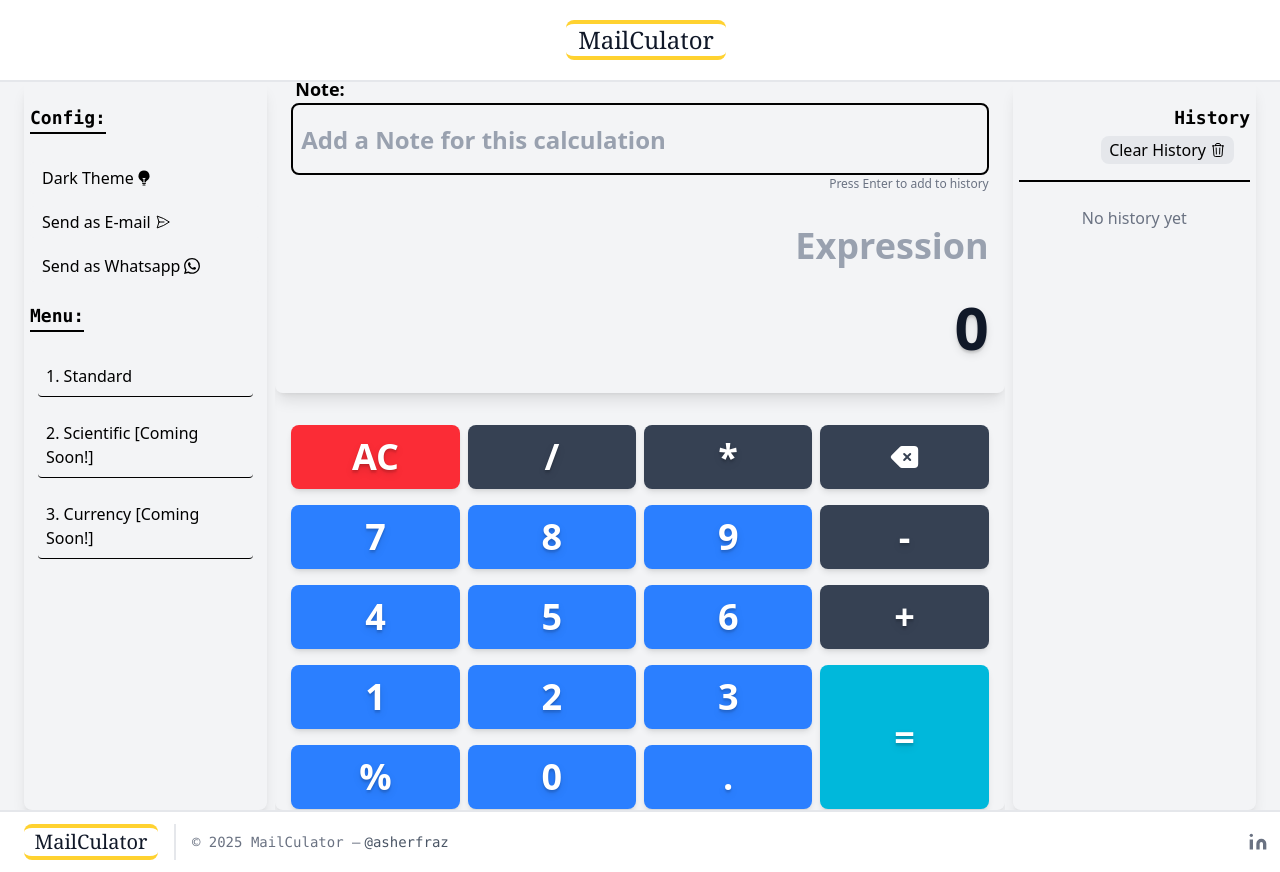
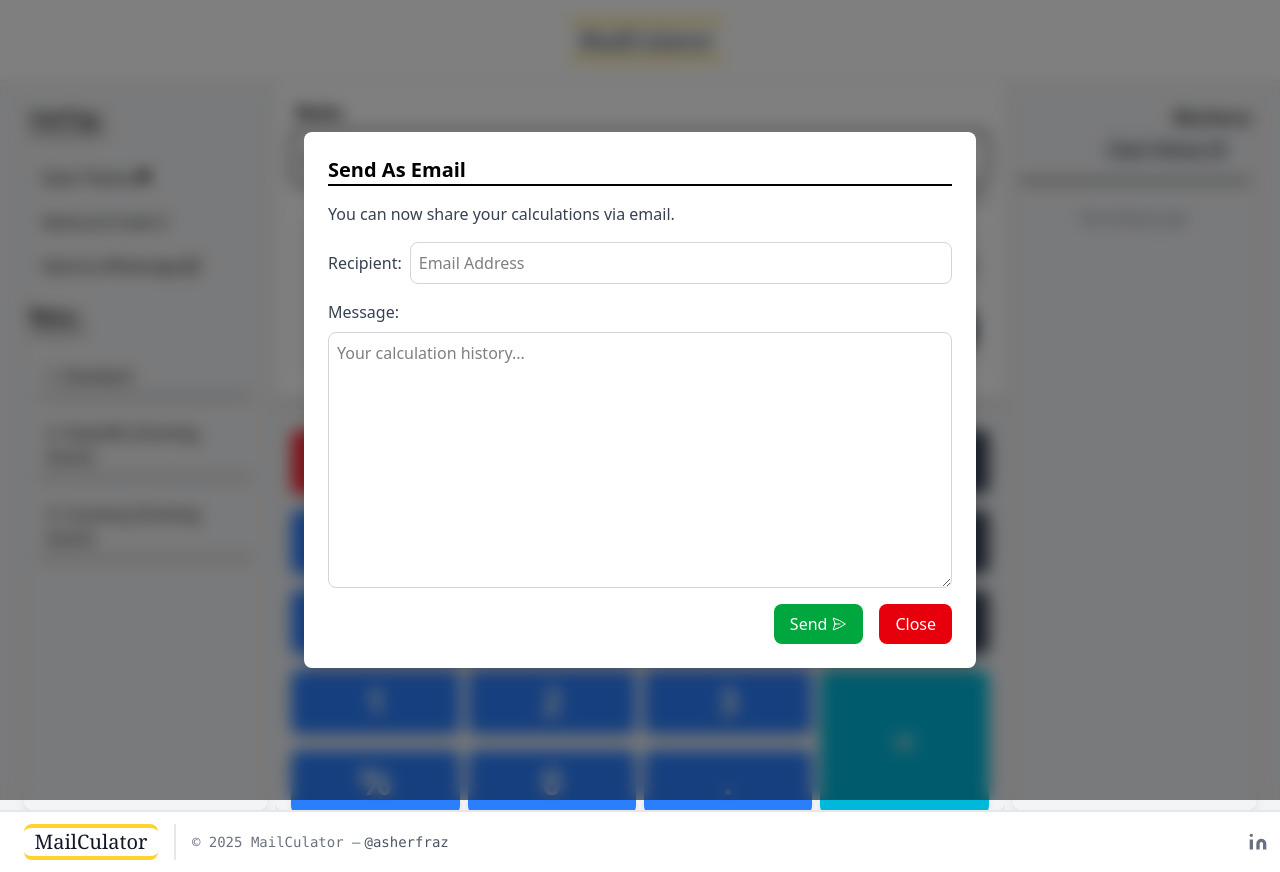
Before and after one commit to asherfraz/mailculator, a React (Vite) app: page / in a window 1280 px wide. Both pictures are taken after a click on the button "Send as E-mail". Built offline with nearby package versions, Linux system fonts and the light colour scheme.

Commit message:
ADD: HistorySender

```diff
--- a/index.html
+++ b/index.html
@@ -5,7 +5,7 @@
   <meta charset="UTF-8" />
   <meta name="viewport" content="width=device-width, initial-scale=1.0" />
   <title>Mailculator | Send your calculation on e-mail or whatsapp</title>
-  <link rel="icon" type="image/png" href="./public/mailculator-logo.png" />
+  <link rel="icon" type="image/png" href="/mailculator-logo.png" />
   <meta name="author" content="asherfraz">
   <meta name="description"
     content="Mailculator is a web application that allows you to send your calculations via email or WhatsApp. It's a simple and efficient way to share your calculations with others." />
@@ -13,13 +13,13 @@
     content="Mailculator, calculator, email, WhatsApp, share calculations, web application, online calculator, calculation sharing, productivity tool, math tool" />
   <!-- Other Seo Tags -->
   <meta property="og:url" content="https://mailculator.vercel.app/" />
-  <meta name="twitter:image" content="./public/mailculator-logo.png" />
+  <meta name="twitter:image" content="/mailculator-logo.png" />
   <meta name="twitter:title" content="Mailculator | Send your calculation on e-mail or whatsapp" />
   <meta name="twitter:card" content="summary_large_image" />
   <meta name="twitter:description"
     content="Mailculator is a web application that allows you to send your calculations via email or WhatsApp. It's a simple and efficient way to share your calculations with others." />
   <meta property="og:type" content="website" />
-  <meta property="og:image" content="./public/mailculator-logo.png" />
+  <meta property="og:image" content="/mailculator-logo.png" />
   <meta property="og:title" content="Mailculator | Send your calculation on e-mail or whatsapp" />
   <meta property="og:description"
     content="Mailculator is a web application that allows you to send your calculations via email or WhatsApp. It's a simple and efficient way to share your calculations with others." />
--- a/package.json
+++ b/package.json
@@ -16,6 +16,7 @@
   "dependencies": {
     "@reduxjs/toolkit": "^2.7.0",
     "@tailwindcss/vite": "^4.1.5",
+    "lightningcss": "^1.30.0",
     "mathjs": "^14.4.0",
     "react": "^19.0.0",
     "react-dom": "^19.0.0",
--- /dev/null
+++ b/src/Components/HistorySender.jsx
@@ -0,0 +1,145 @@
+import { useSelector } from "react-redux";
+
+export const HistorySender = ({ open, close, sendTo }) => {
+	if (!open) return null;
+
+	const calculationsHistory = useSelector(
+		(state) => state.calculations.calculation
+	);
+	const calculationsHistoryString = calculationsHistory
+		.map((item, index) => {
+			const date = new Date(item.id);
+			const formattedDate = date.toLocaleString("en-US", {
+				year: "numeric",
+				month: "long",
+				day: "2-digit",
+				hour: "2-digit",
+				minute: "2-digit",
+				hour12: true,
+			});
+			return `Index:\t${index + 1}
+Date:\t${formattedDate}
+Title:\t${item.note}
+Calculation:\t ${item.expression} = ${item.result}\n
+--------------------------------------\n`;
+		})
+		.join("\n");
+	console.log("History: ", calculationsHistory);
+	console.log("1.", calculationsHistoryString);
+	console.log("2.", calculationsHistory.length);
+
+	const requireEmail = () => {
+		return sendTo.trim() === "email" ? (
+			<div className="flex items-center space-x-2">
+				<label htmlFor="recipient" className="text-gray-700 dark:text-gray-200">
+					Recipient:
+				</label>
+				<input
+					type="text"
+					id="recipient"
+					required
+					className="border border-gray-300 dark:border-gray-600 rounded-lg p-2 w-full"
+					placeholder={sendTo === "email" ? "Email Address" : null}
+				/>
+			</div>
+		) : null;
+	};
+
+	return (
+		<>
+			<div className="fixed inset-0 bg-black/50 z-30  flex items-center justify-center  backdrop-blur-sm">
+				<div className="bg-white dark:bg-gray-800 p-6 rounded-lg shadow-lg w-2xl m-4">
+					<h2 className="text-xl font-semibold border-b-2 dark:border-blue-200 mb-4">
+						Send As{" "}
+						{sendTo === "email"
+							? "Email"
+							: sendTo === "whatsapp"
+							? "WhatsApp"
+							: null}
+					</h2>
+					<p className="text-gray-700 dark:text-gray-200 mb-4">
+						You can now share your calculations via {sendTo}.
+					</p>
+					<div className="flex flex-col space-y-4">
+						{/* {sendTo === "email" ? (
+							<div className="flex items-center space-x-2">
+								<label
+									htmlFor="recipient"
+									className="text-gray-700 dark:text-gray-200"
+								>
+									Recipient:
+								</label>
+								<input
+									type="text"
+									id="recipient"
+									className="border border-gray-300 dark:border-gray-600 rounded-lg p-2 w-full"
+									placeholder={sendTo === "email" ? "Email Address" : null}
+								/>
+							</div>
+						) : null} */}
+						{requireEmail()}
+						<div className="flex flex-col items-start justify-center space-y-2">
+							<label
+								htmlFor="message"
+								className="text-gray-700 dark:text-gray-200"
+							>
+								Message:
+							</label>
+							<textarea
+								id="message"
+								className={`border border-gray-300 dark:border-gray-600 rounded-lg p-2 w-full h-32 md:h-48
+									lg:h-64 `}
+								placeholder={`Your calculation history...`}
+								value={calculationsHistoryString}
+							></textarea>
+						</div>
+					</div>
+					<div className="mt-4 flex items-end justify-end space-x-4">
+						<button
+							className="px-4 py-2 bg-green-600 hover:bg-green-800 text-white rounded-lg flex items-center"
+							onClick={() => {
+								// Handle send action here
+								console.log("Send button clicked");
+								navigator
+									.share({
+										title: "Calculation History",
+										text: calculationsHistoryString,
+										// url: "https://calculator.com", // Replace with your URL
+									})
+									.then(() => {
+										console.log("Share successful");
+										close();
+									})
+									.catch((error) => {
+										console.error("Error sharing:", error);
+									});
+							}}
+						>
+							Send
+							<svg
+								xmlns="http://www.w3.org/2000/svg"
+								fill="none"
+								viewBox="0 0 24 24"
+								strokeWidth={1.5}
+								stroke="currentColor"
+								className="ml-1 size-4"
+							>
+								<path
+									strokeLinecap="round"
+									strokeLinejoin="round"
+									d="M6 12 3.269 3.125A59.769 59.769 0 0 1 21.485 12 59.768 59.768 0 0 1 3.27 20.875L5.999 12Zm0 0h7.5"
+								/>
+							</svg>
+						</button>
+						<button
+							className="px-4 py-2 bg-red-600 hover:bg-red-800 text-white rounded-lg"
+							onClick={close}
+						>
+							Close
+						</button>
+					</div>
+				</div>
+			</div>
+		</>
+	);
+};
--- a/src/Components/Navbar.jsx
+++ b/src/Components/Navbar.jsx
@@ -46,7 +46,7 @@ const Navbar = () => {
 							toggleHistory();
 						}}
 					>
-						History
+						{/* History */}
 						<svg
 							xmlns="http://www.w3.org/2000/svg"
 							viewBox="0 0 24 24"
--- a/src/Components/StandardCalculator.jsx
+++ b/src/Components/StandardCalculator.jsx
@@ -3,6 +3,7 @@ import "./styles/removeArrows.css";
 import { create, all } from "mathjs";
 import { useDispatch } from "react-redux";
 import { addToCalculations } from "../redux/calculationsSlice.js";
+import toast from "react-hot-toast";
 
 const StandardCalculator = () => {
 	const dispatch = useDispatch();
@@ -39,7 +40,10 @@ const StandardCalculator = () => {
 				const trimmed = expression.trim();
 
 				if (trimmed === "" || trimmed === "0") {
-					alert("Empty expression can't be evaluated.");
+					// alert("Empty expression can't be evaluated.");
+					toast.error("Empty expression can't be evaluated.", {
+						duration: 2000,
+					});
 					return;
 				}
 
@@ -135,11 +139,14 @@ const StandardCalculator = () => {
 	}, [expression, note, result]);
 
 	return (
-		<div className="flex flex-col items-center justify-center w-full h-full  rounded-lg shadow-lg">
+		<div className="flex flex-col md:items-center md:justify-start w-full h-fit md:h-full   rounded-lg shadow-lg">
 			{/* Display Result */}
-			<div className="flex flex-col items-start justify-around w-full h-full  rounded-lg shadow-lg p-4">
-				<div className="w-full h-fit flex-col items-center justify-start mb-2">
-					<label htmlFor="note" className="text-lg font-semibold ml-1">
+			<div className="flex flex-col items-start w-full rounded-lg shadow-lg p-3 sm:p-4 bg-white dark:bg-gray-800">
+				<div className="w-full flex-col items-start mb-3 sm:mb-4">
+					<label
+						htmlFor="note"
+						className="text-base sm:text-lg font-semibold ml-1 block mb-1"
+					>
 						Note:
 					</label>
 					<input
@@ -151,12 +158,19 @@ const StandardCalculator = () => {
 						onChange={(e) => setNote(e.target.value)}
 						placeholder="Add a Note for this calculation"
 						dir="ltr"
-						className="w-full h-18 text-2xl focus:outline-none outline-blue-600 caret-blue-600 border-2 p-2 rounded-lg font-semibold placeholder-gray-400 dark:placeholder-white/70  no-arrows"
+						className="w-full h-12 sm:h-14 text-lg sm:text-2xl focus:outline-none outline-blue-600 caret-blue-600 border-2 p-2 rounded-lg font-semibold placeholder-gray-400 dark:placeholder-white/70 no-arrows"
 					/>
-					<p dir="rtl" className="text-[12px] text-gray-500 dark:text-white/70">
-						Press Enter to add to history
+					<p className="text-xs text-shadow-md text-right mt-1 text-gray-500 dark:text-white/70">
+						Press Enter to save calculation
 					</p>
 				</div>
+
+				<div
+					className="w-full bg-gray-50 dark:bg-gray-700 rounded-lg p-3 mb-2"
+					onClick={() => {
+						document.getElementById("expression").focus();
+					}}
+				>
 					<input
 						type="text"
 						id="expression"
@@ -165,27 +179,22 @@ const StandardCalculator = () => {
 						readOnly
 						placeholder="Expression"
 						dir="rtl"
-					className="w-full h-22 text-4xl focus:outline-none font-semibold text-gray-900 dark:text-white mb-2 placeholder-gray-400 dark:placeholder-white/70  no-arrows"
+						className="w-full text-shadow-lg bg-transparent h-12 sm:h-14 text-2xl sm:text-3xl md:text-4xl focus:outline-none font-semibold text-gray-900 dark:text-white placeholder-gray-400 dark:placeholder-white/70 no-arrows"
 					/>
-				{/* <input
-					type="text"
-					value={result}
-					disabled
-					placeholder="Result"
-					dir="rtl"
-					className="w-full text-shadow-lg h-22 text-6xl focus:outline-none font-bold text-gray-900 dark:text-white  no-arrows"
-                    /> */}
+					<div className="w-full mt-2">
 						<p
 							dir="rtl"
-					className="w-full text-shadow-lg h-20 text-6xl focus:outline-none font-bold text-gray-900 dark:text-white  no-arrows"
+							className="w-full text-shadow-lg min-h-14 sm:min-h-16 text-3xl sm:text-4xl md:text-5xl lg:text-6xl font-bold text-gray-900 dark:text-white truncate"
 						>
-					{result}
+							{result || "0"}
 						</p>
+					</div>
+				</div>
 			</div>
 
 			<div
 				tabIndex={0}
-				className="flex flex-col items-center justify-center w-full h-full  rounded-lg shadow-lg p-4 mt-2"
+				className="flex flex-col items-center  w-full h-fit  rounded-lg shadow-lg p-4 mt-2"
 			>
 				{keypad.map((row, rowIndex) => (
 					<div
@@ -210,7 +219,7 @@ const StandardCalculator = () => {
 																		? "bg-gray-700 hover:bg-gray-800"
 																		: "bg-blue-500"
 																}
-                                text-4xl text-shadow-lg flex items-center justify-center w-full
+                                text-2xl md:text-4xl text-shadow-lg flex items-center justify-center w-full
                                 text-white font-bold rounded-lg shadow-md hover:bg-blue-600 transition duration-200 ease-in-out`}
 								style={
 									key === "="
--- a/src/Context/NavbarContext.jsx
+++ b/src/Context/NavbarContext.jsx
@@ -9,9 +9,6 @@ export const NavbarProvider = ({ children }) => {
 	// Toggle functions
 	const toggleMenu = () => setShowMenu((prev) => !prev);
 	const toggleHistory = () => setShowHistory((prev) => !prev);
-
-	console.log("Menu: ", showMenu);
-	console.log("History: ", showHistory);
 
 	// Close both
 	const closeAll = () => {
--- a/src/Pages/Standard.jsx
+++ b/src/Pages/Standard.jsx
@@ -205,6 +205,7 @@ import {
 import toast from "react-hot-toast";
 import { Link } from "react-router";
 import { useNavbar } from "../Context/NavbarContext";
+import { HistorySender } from "../Components/HistorySender";
 
 const Standard = () => {
 	const { theme, toggleTheme } = useTheme();
@@ -213,6 +214,12 @@ const Standard = () => {
 	// const [showMenu, setShowMenu] = useState(false);
 	// const [showHistory, setShowHistory] = useState(false);
 	const { showMenu, showHistory, setShowMenu, setShowHistory } = useNavbar();
+
+	// Send as Email Modal / WA
+	const [senderModal, setSenderModal] = useState(false);
+	const openSenderModal = () => setSenderModal(true);
+	const closeSenderModal = () => setSenderModal(false);
+	const [sendTo, setSendTo] = useState("email");
 
 	const handleDelete = (id) => {
 		dispatch(removeFromCalculations(id));
@@ -304,7 +311,13 @@ const Standard = () => {
 								</>
 							)}
 						</button>
-						<button className="inline-flex items-center bg-gray-100 border-0 py-1 px-3 focus:outline-none hover:bg-gray-200 rounded text-base dark:bg-gray-700 dark:text-white dark:hover:bg-gray-600">
+						<button
+							className="inline-flex items-center bg-gray-100 border-0 py-1 px-3 focus:outline-none hover:bg-gray-200 rounded text-base dark:bg-gray-700 dark:text-white dark:hover:bg-gray-600"
+							onClick={() => {
+								openSenderModal();
+								setSendTo("email");
+							}}
+						>
 							Send as E-mail
 							<svg
 								xmlns="http://www.w3.org/2000/svg"
@@ -321,7 +334,13 @@ const Standard = () => {
 								/>
 							</svg>
 						</button>
-						<button className="inline-flex items-center bg-gray-100 border-0 py-1 px-3 focus:outline-none hover:bg-gray-200 rounded text-base dark:bg-gray-700 dark:text-white dark:hover:bg-gray-600">
+						<button
+							className="inline-flex items-center bg-gray-100 border-0 py-1 px-3 focus:outline-none hover:bg-gray-200 rounded text-base dark:bg-gray-700 dark:text-white dark:hover:bg-gray-600"
+							onClick={() => {
+								openSenderModal();
+								setSendTo("whatsapp");
+							}}
+						>
 							Send as Whatsapp
 							<svg
 								role="img"
@@ -500,7 +519,9 @@ const Standard = () => {
 						<button
 							className="inline-flex items-center bg-gray-100 border-0 py-1 px-3 focus:outline-none hover:bg-gray-200 rounded text-base mt-2 dark:bg-gray-700 dark:text-white dark:hover:bg-gray-600"
 							onClick={() => {
-								alert("This feature is not available yet.");
+								// alert("This feature is not available yet.");
+								openSenderModal();
+								setSendTo("email");
 							}}
 						>
 							Send as E-mail
@@ -522,7 +543,9 @@ const Standard = () => {
 						<button
 							className="inline-flex items-center bg-gray-100 border-0 py-1 px-3 focus:outline-none hover:bg-gray-200 rounded text-base mt-2 dark:bg-gray-700 dark:text-white dark:hover:bg-gray-600"
 							onClick={() => {
-								alert("This feature is not available yet.");
+								// alert("This feature is not available yet.");
+								openSenderModal();
+								setSendTo("whatsapp");
 							}}
 						>
 							Send as Whatsapp
@@ -619,6 +642,14 @@ const Standard = () => {
 					)}
 				</div>
 			</div>
+
+			{senderModal && (
+				<HistorySender
+					open={senderModal}
+					close={closeSenderModal}
+					sendTo={sendTo}
+				/>
+			)}
 		</div>
 	);
 };
```
Also changed, not shown: src/Components/Drawer.jsx (deleted, +0 -32 lines), 1 other file (tests, documents, lock files or other folders). Lines whose indentation alone changed are shown as unchanged.
